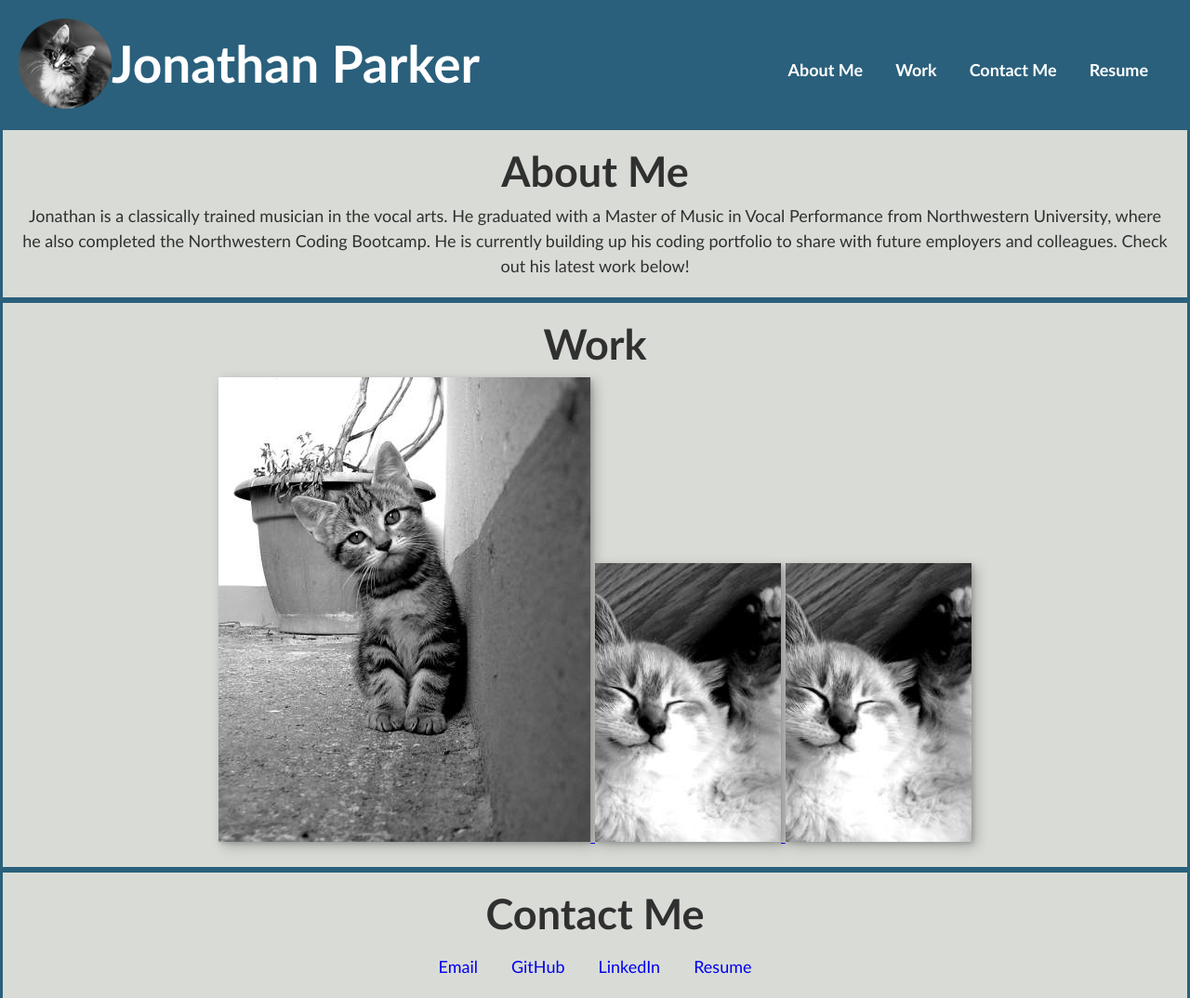
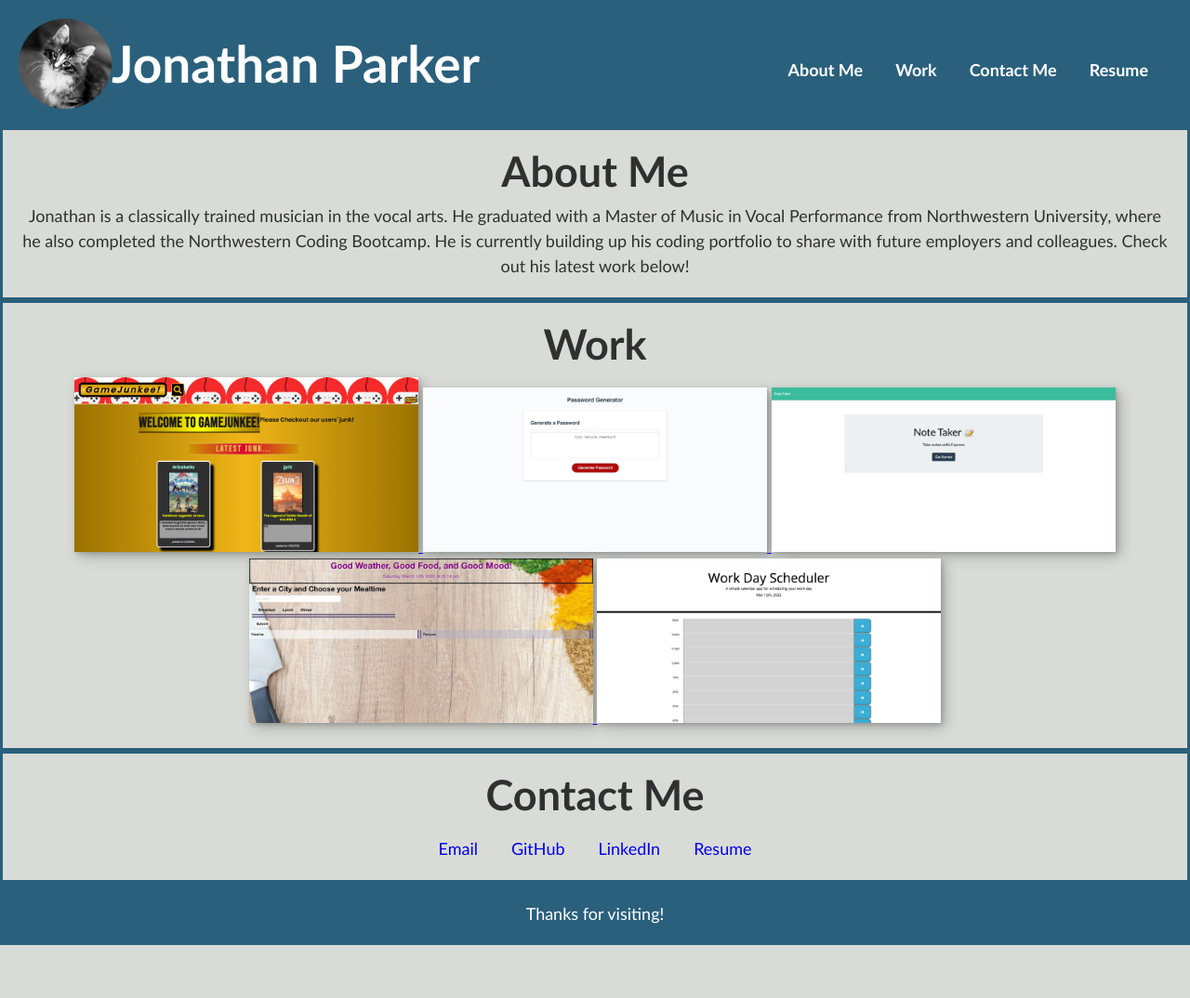
Before and after one commit to jonathanparker21/professional-portfolio-v2, a plain HTML site: page index.html in a window 1280 px wide. Shown: the top 1074 px of the page at 93% size. After the commit the page ends 1017 px from the top, so only its background shows below. Drawn offline with Linux system fonts and the light colour scheme.

Commit message:
Adding project images

```diff
--- a/index.html
+++ b/index.html
@@ -51,11 +51,12 @@
 
     <section class="my-work" id="work">
       <h2 class="section__title">Work</h2>
+
       <div class="portfolio">
         <!-- Application 1 -->
         <a href="#" class="portfolio__item">
           <img
-            src="img/kitten-app1.jpeg"
+            src="./img/Screen Capture 034 - GameJunkee - gamejunkee.herokuapp.com.jpg"
             alt="image of application 1"
             class="portfolio__img"
           />
@@ -64,7 +65,7 @@
         <!-- Application 2 -->
         <a href="#" class="portfolio__item">
           <img
-            src="img/kitten-app2.jpeg"
+            src="./img/Screen Capture 035 - Password Generator - jonathanparker21.github.io.jpg"
             alt="image of application 2"
             class="portfolio__img"
           />
@@ -73,12 +74,29 @@
         <!-- Application 3 -->
         <a href="#" class="portfolio__item">
           <img
-            src="img/kitten-app3.jpeg"
+            src="./img/Screen Capture 036 - Note Taker - note-taker-app37.herokuapp.com.jpg"
             alt="image of application 3"
+            class="portfolio__img"
+          />
+
+        <!-- Application 4 -->
+        <a href="#" class="portfolio__item">
+          <img
+            src="./img/Screen Capture 037 - Food Temp - seasons-of-food.github.io.jpg"
+            alt="image of application 4"
+            class="portfolio__img"
+          />
+
+        <!-- Application 5 -->
+        <a href="#" class="portfolio__item">
+          <img
+            src="./img/Screen Capture 038 - Work Day Scheduler - jonathanparker21.github.io.jpg"
+            alt="image of application 5"
             class="portfolio__img"
           />
         </a>
       </div>
+
     </section>
 
     <section class="contact-me" id="contact">
--- a/style.css
+++ b/style.css
@@ -133,6 +133,8 @@ section {
 .portfolio__img {
   transition: transform 750ms cubic-bezier(0.5, 0, 0.5, 1), opacity 250ms linear;
   box-shadow: var(--bs);
+  max-height: 30%;
+  max-width: 30%;
 }
 
 .portfolio__img:hover {
```
Also changed, not shown: img/Screen Capture 034 - GameJunkee - gamejunkee.herokuapp.com.jpg (added), img/Screen Capture 035 - Password Generator - jonathanparker21.github.io.jpg (added), img/Screen Capture 036 - Note Taker - note-taker-app37.herokuapp.com.jpg (added), img/Screen Capture 037 - Food Temp - seasons-of-food.github.io.jpg (added), img/Screen Capture 038 - Work Day Scheduler - jonathanparker21.github.io.jpg (added), img/kitten-app1.jpeg (deleted), img/kitten-app2.jpeg (deleted), img/kitten-app3.jpeg (deleted), img/professional-portfolio-website.jpeg (deleted).
